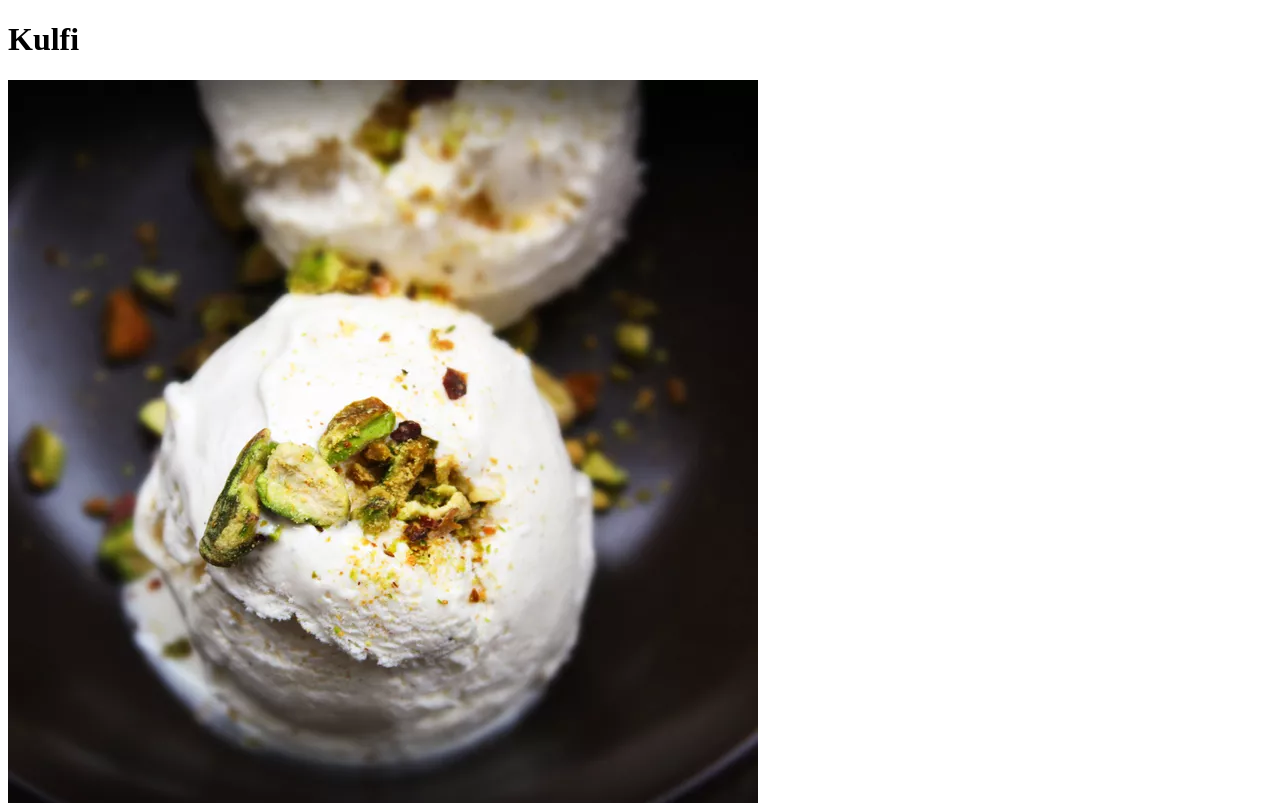
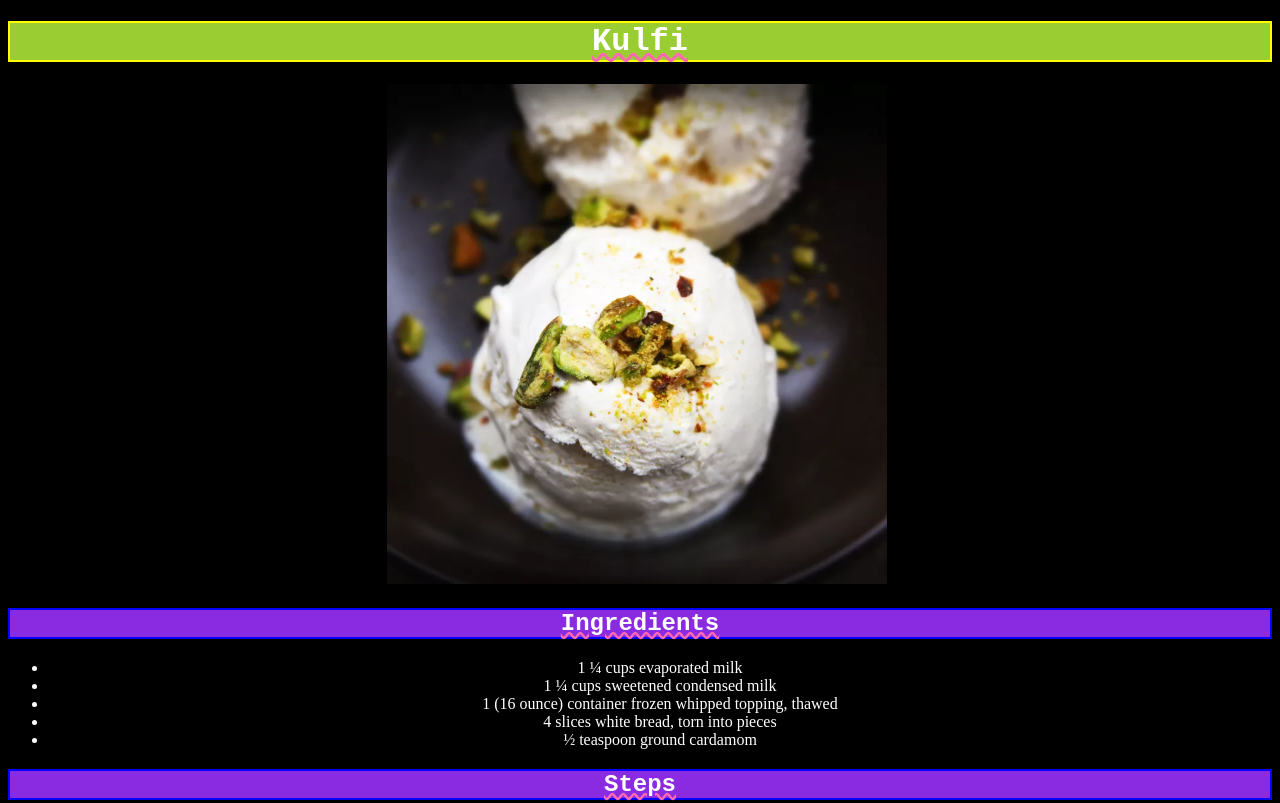
Before and after one commit to Lithium2006/odin-recipes, a plain HTML site: page recipes/kulfi.html in a window 1280 px wide. Shown: the top 803 px of the page. Drawn offline with Linux system fonts and the light colour scheme.

Commit message:
Added styles to the page
Created one single styles.css file, linked it
to all the html files and added designs.

```diff
--- a/recipes/kulfi.html
+++ b/recipes/kulfi.html
@@ -3,9 +3,11 @@
 <head>
     <meta charset="UTF-8">
     <meta name="viewport" content="width=device-width, initial-scale=1.0">
-    <title>Document</title>
+    <title>Kulfi</title>
+
+    <link rel="stylesheet" href="../styles.css">
 </head>
-<body>
+<body id="kulfi">
     <h1>Kulfi</h1>
     <img src="./kulfi.webp" alt="Kulfi image">
     <h2>Ingredients</h2>
--- /dev/null
+++ b/styles.css
@@ -0,0 +1,39 @@
+body {
+    background-color: black;
+    color: white;
+}
+
+h1, h2 {
+    text-align: center;
+    font-family: 'Courier New', Courier, monospace;
+    border: 2px solid blue;
+    background-color: blueviolet;
+    text-decoration: underline wavy hotpink;
+}
+
+h1 {
+    border: 2px solid yellow;
+    background-color: yellowgreen;
+}
+
+p {
+    font-family: 'Trebuchet MS', 'Lucida Sans Unicode', 'Lucida Grande', 'Lucida Sans', Arial, sans-serif;
+}
+
+ul {
+    text-align: center;
+}
+
+img {
+    margin-left: 30%;
+}
+
+#kulfi img {
+    height: 500px;
+   width: auto;
+}
+
+#shrimp img {
+    height: 300px;
+    width: auto;
+}
```
Also changed, not shown: index.html (+12 -8 lines), recipes/naan.html (+5 -3 lines), recipes/shrimp.html (+4 -2 lines), 1 other file.
